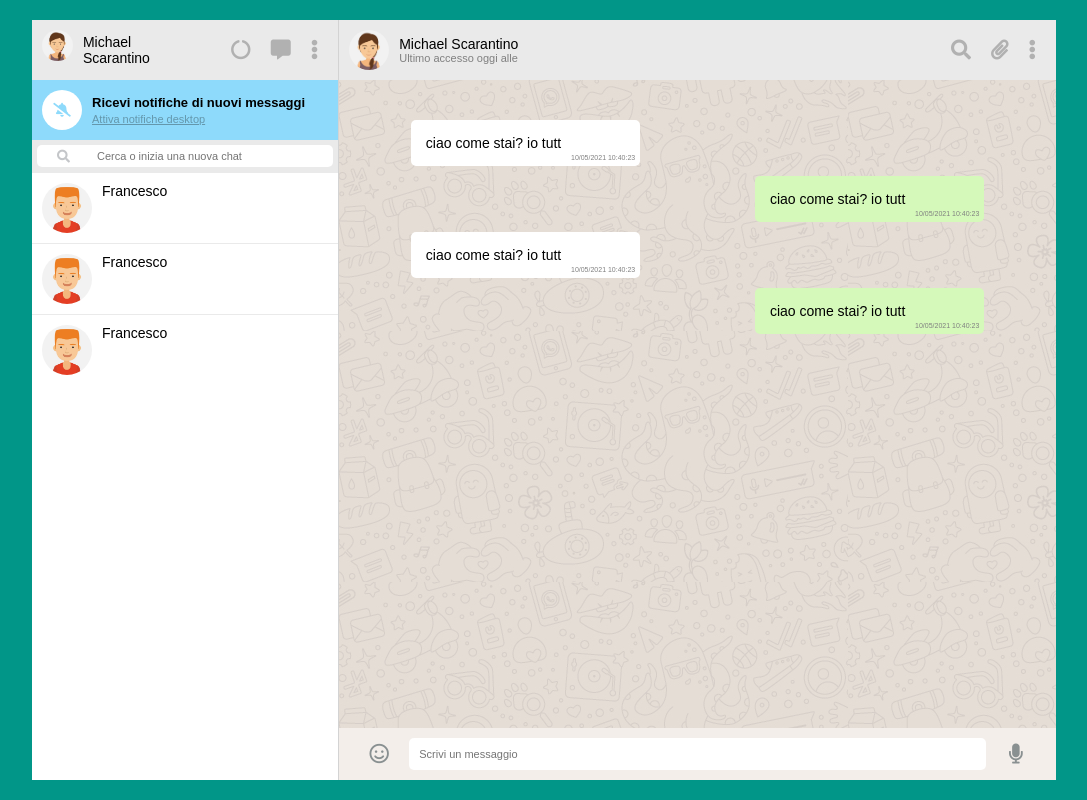
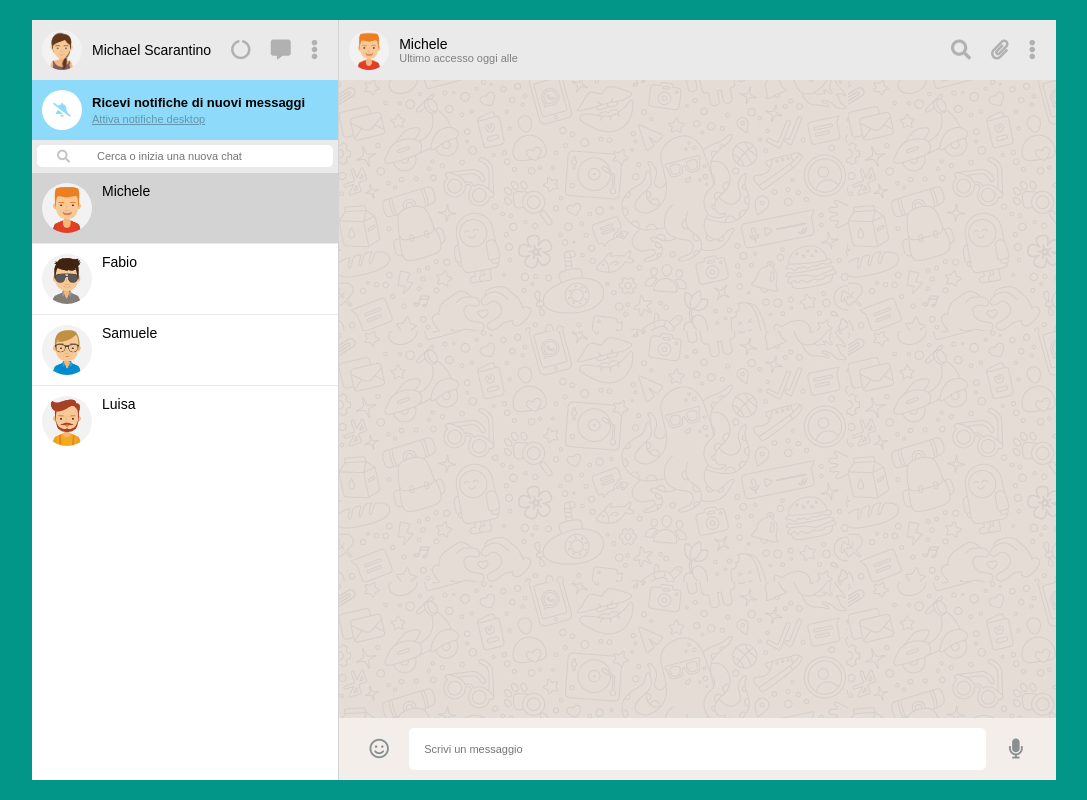
Before and after one commit to MichaelScarantino/vue-boolzapp, a plain HTML site: page milestone 1/index.html in a window 1280 px wide. Shown: the whole page, without its empty margins (96-1183 px from the left). Drawn offline with nearby package versions, Linux system fonts and the light colour scheme.

Commit message:
Done Milestone 1

```diff
--- a/milestone 1/css/style.css
+++ b/milestone 1/css/style.css
@@ -60,6 +60,9 @@ a{
     align-self: flex-start;
     background-color: #ffff;
 }
+.active{
+    background-color: lightgray;
+}
 
 /* Col in app container */
 .col-user-and-contact,
@@ -86,7 +89,6 @@ a{
 }
 .user-img-and-name,
 .user-and-contact-icon{
-    width: 50%;
     display: flex;
     align-items: center;
 
@@ -94,13 +96,12 @@ a{
 /* User img and name */
 .user-img-and-name{
     padding: 10px;
+    width: 70%;
 }
 /* User img */
 .user-img{
     width: 40px;
-    min-width: 30px;
     height: 40px;
-    min-height: 30px;
     overflow: hidden;
 }
 .user-img img{
@@ -113,7 +114,8 @@ a{
 }
 /* User and contact icon */
 .user-and-contact-icon{
-    justify-content: right;
+    justify-content: flex-end;
+    width: 30%;
 }
 .user-and-contact-icon ul{
     display: flex;
@@ -190,6 +192,7 @@ a{
     padding: 10px;
     display: flex;
     border-top: 1px solid #eaeaea;
+    cursor: pointer;
 }
 /* Single user chat img */
 .single-user-chat-img{
@@ -262,9 +265,10 @@ a{
     font-size: 20px;
     color: #899091;
 }
+/* Message area text */
 .message-area-text{
     flex-grow: 1;
 }
 .message-area-text input{
-    padding: 10px;
+    padding: 15px;
 }
--- a/milestone 1/index.html
+++ b/milestone 1/index.html
@@ -66,35 +66,13 @@
                     <!-- Contact list -->
                     <div class="contact-list">
                         <!-- Single user chat -->
-                        <div class="single-user-chat">
+                        <div @click="imageCurrentactive(index)" v-for="(contact, index) in contacts" class="single-user-chat" :class="{'active' : index === currentContactActive}">
                             <!-- Single user chat img -->
                             <div class="single-user-chat-img">
-                                <img src="img/avatar_1.jpg" alt="">
+                                <img :src="'img/avatar' + contact.avatar + '.jpg'" alt="">
                             </div>
                             <div class="single-user-chat-name">
-                                Francesco
-                            </div>
-                        </div>
-
-                        <!-- Single user chat -->
-                        <div class="single-user-chat">
-                            <!-- Single user chat img -->
-                            <div class="single-user-chat-img">
-                                <img src="img/avatar_1.jpg" alt="">
-                            </div>
-                            <div class="single-user-chat-name">
-                                Francesco
-                            </div>
-                        </div>
-
-                        <!-- Single user chat -->
-                        <div class="single-user-chat">
-                            <!-- Single user chat img -->
-                            <div class="single-user-chat-img">
-                                <img src="img/avatar_1.jpg" alt="">
-                            </div>
-                            <div class="single-user-chat-name">
-                                Francesco
+                                {{ contact.name }}
                             </div>
                         </div>
                     </div>
@@ -107,11 +85,11 @@
                         <div class="user-img-and-name">
                             <!-- User img -->
                             <div class="user-img">
-                                <img src="img/avatar_io.jpg" alt="">
+                                <img :src="'img/avatar' + contacts[currentContactActive].avatar + '.jpg'" alt="">
                             </div>
                             <!-- User name -->
                             <div class="user-name">
-                                Michael Scarantino
+                                {{ contacts[currentContactActive].name }}
                                 <p>Ultimo accesso oggi alle</p>
                             </div>
                         </div>
@@ -136,24 +114,9 @@
                         <!-- Chat area container -->
                         <div class="chat-area-container">
                             <!-- Single message -->
-                            <div class="single-message message-received">
-                                <p>ciao come stai? io tutt</p>
-                                <span>10/05/2021 10:40:23</span>
-                            </div>
-                            <!-- Single message -->
-                            <div class="single-message message-sent">
-                                <p>ciao come stai? io tutt</p>
-                                <span>10/05/2021 10:40:23</span>
-                            </div>
-                            <!-- Single message -->
-                            <div class="single-message message-received">
-                                <p>ciao come stai? io tutt</p>
-                                <span>10/05/2021 10:40:23</span>
-                            </div>
-                            <!-- Single message -->
-                            <div class="single-message message-sent">
-                                <p>ciao come stai? io tutt</p>
-                                <span>10/05/2021 10:40:23</span>
+                            <div class="single-message">
+                                <p></p>
+                                <span></span>
                             </div>
                         </div>
                     </div>
--- a/milestone 1/js/script.js
+++ b/milestone 1/js/script.js
@@ -1,8 +1,15 @@
+// Milestone 1
+// Replica della grafica con la possibilità di avere messaggi scritti dall’utente (verdi)
+// e dall’interlocutore (bianco) assegnando due classi CSS diverse
+// Visualizzazione dinamica della lista contatti: tramite la direttiva v-for,
+// visualizzare nome e immagine di ogni contatto
+
 Vue.config.devtools = true;
 const app = new Vue(
     {
         el: '#root',
         data: {
+            currentContactActive: 0,
             contacts: [
                 {
                     name: 'Michele',
@@ -87,7 +94,12 @@ const app = new Vue(
                         }
                     ],
                 },
-            ]
+            ],
+        },
+        methods: {
+            imageCurrentactive: function(index) {
+                this.currentContactActive = index
+            },
         }
     }
 );
```
